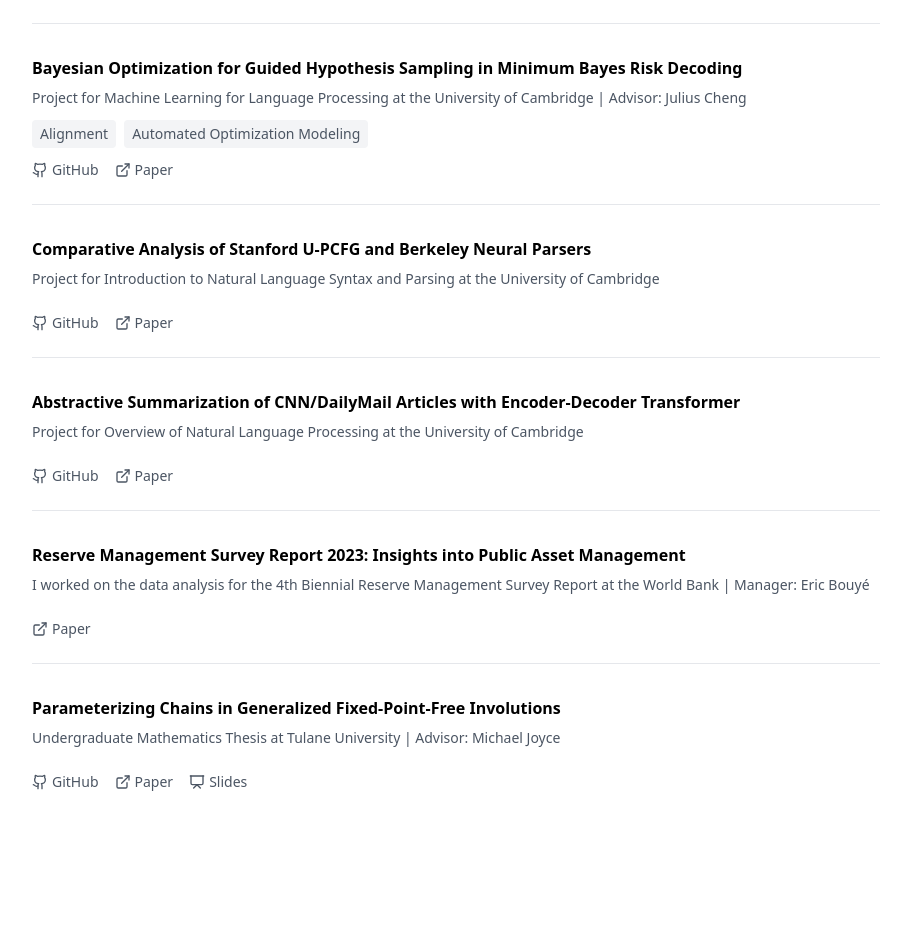
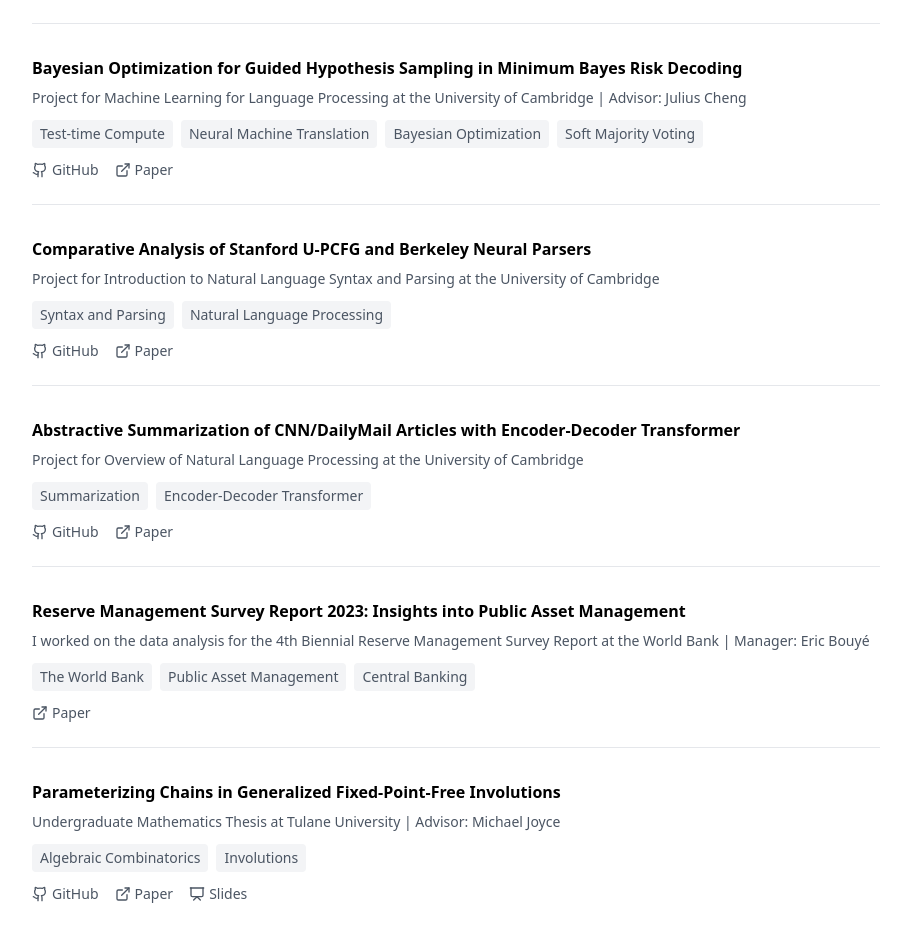
Before and after one commit to batu-el/home, a React (Vite) app: page / in a window 1280 px wide. Shown: the part 1060-2002 px from the top of the page, without its empty margins (184-1095 px from the left). Before the commit the page ends 1900 px from the top, so only its background shows below. Built offline with nearby package versions, Linux system fonts and the light colour scheme.

Commit message:
editing projects

```diff
--- a/src/HomePage.jsx
+++ b/src/HomePage.jsx
@@ -7,6 +7,7 @@ const HomePage = () => {
     {
     title: "Sociotechnical Alignment in Automated Optimization Modeling via Textual Bisection",
     description: "Udell Lab at Stanford University | Advisor: Madeleine Udell",
+    year: 2024,
     githubLink: "https://github.com/batu-el/bitextion",
     paperLink: "https://github.com/batu-el/bitextion/blob/main/bitextion_paper.pdf",
     tags: ["Alignment", "Automated Optimization Modeling"],
@@ -14,6 +15,7 @@ const HomePage = () => {
     {
     title: "Understanding and Improving Representation Learning in the Presence of Shortcuts",
     description: "MPhil Thesis at the University of Cambridge | Advisors: Andreas Vlachos and Michalis Korakakis",
+    year: 2024,
     githubLink: "https://github.com/batu-el/understanding-shortcuts",
     paperLink: "https://github.com/batu-el/understanding-shortcuts/blob/main/paper.pdf",
     presentationLink: "https://github.com/batu-el/understanding-shortcuts/blob/main/presentation.pdf",
@@ -39,31 +41,35 @@ const HomePage = () => {
     description: "Project for Machine Learning for Language Processing at the University of Cambridge | Advisor: Julius Cheng",
     githubLink: "https://github.com/batu-el/guided-hypothesis-sampling",
     paperLink: "https://github.com/batu-el/guided-hypothesis-sampling/blob/main/paper-guided-hypothesis-sampling.pdf",
-    tags: ["Alignment", "Automated Optimization Modeling"],
+    tags: ["Test-time Compute", "Neural Machine Translation", "Bayesian Optimization", "Soft Majority Voting"],
     },
     {
     title: "Comparative Analysis of Stanford U-PCFG and Berkeley Neural Parsers",
     description: "Project for Introduction to Natural Language Syntax and Parsing at the University of Cambridge",
     githubLink: "https://github.com/batu-el/constituency-parser-comparison",
-    paperLink: "https://github.com/batu-el/constituency-parser-comparison/blob/main/paper-comparative-analysis-of-constituency-parsers.pdf"
+    paperLink: "https://github.com/batu-el/constituency-parser-comparison/blob/main/paper-comparative-analysis-of-constituency-parsers.pdf",
+    tags: ["Syntax and Parsing" , "Natural Language Processing",],
     },
     {
     title: "Abstractive Summarization of CNN/DailyMail Articles with Encoder-Decoder Transformer",
     description: "Project for Overview of Natural Language Processing at the University of Cambridge",
     githubLink: "https://github.com/batu-el/extractive-abstractive-summarizer",
-    paperLink: "https://github.com/batu-el/extractive-abstractive-summarizer/blob/main/paper-summarizer.pdf"
+    paperLink: "https://github.com/batu-el/extractive-abstractive-summarizer/blob/main/paper-summarizer.pdf",
+    tags: ["Summarization" , "Encoder-Decoder Transformer",],
     },
     {
     title: "Reserve Management Survey Report 2023: Insights into Public Asset Management",
     description: "I worked on the data analysis for the 4th Biennial Reserve Management Survey Report at the World Bank | Manager: Eric Bouyé",
-    paperLink: "https://openknowledge.worldbank.org/entities/publication/3e23f0dd-7849-4a55-8ce7-2a104bef2c68"
+    paperLink: "https://openknowledge.worldbank.org/entities/publication/3e23f0dd-7849-4a55-8ce7-2a104bef2c68",
+    tags: ["The World Bank", "Public Asset Management" ,"Central Banking" ],
     },
     {
     title: "Parameterizing Chains in Generalized Fixed-Point-Free Involutions",
     description: "Undergraduate Mathematics Thesis at Tulane University | Advisor: Michael Joyce",
     githubLink: "https://github.com/batu-el/parameterizing-chains-in-generalized-involutions",
     presentationLink: "https://github.com/batu-el/parameterizing-chains-in-generalized-involutions/blob/main/HT2-Presentation.pdf",
-    paperLink: "https://library.search.tulane.edu/discovery/delivery/01TUL_INST:Tulane/12433822100006326"
+    paperLink: "https://library.search.tulane.edu/discovery/delivery/01TUL_INST:Tulane/12433822100006326",
+    tags: ["Algebraic Combinatorics", "Involutions"],
     },
   ];
 
```
